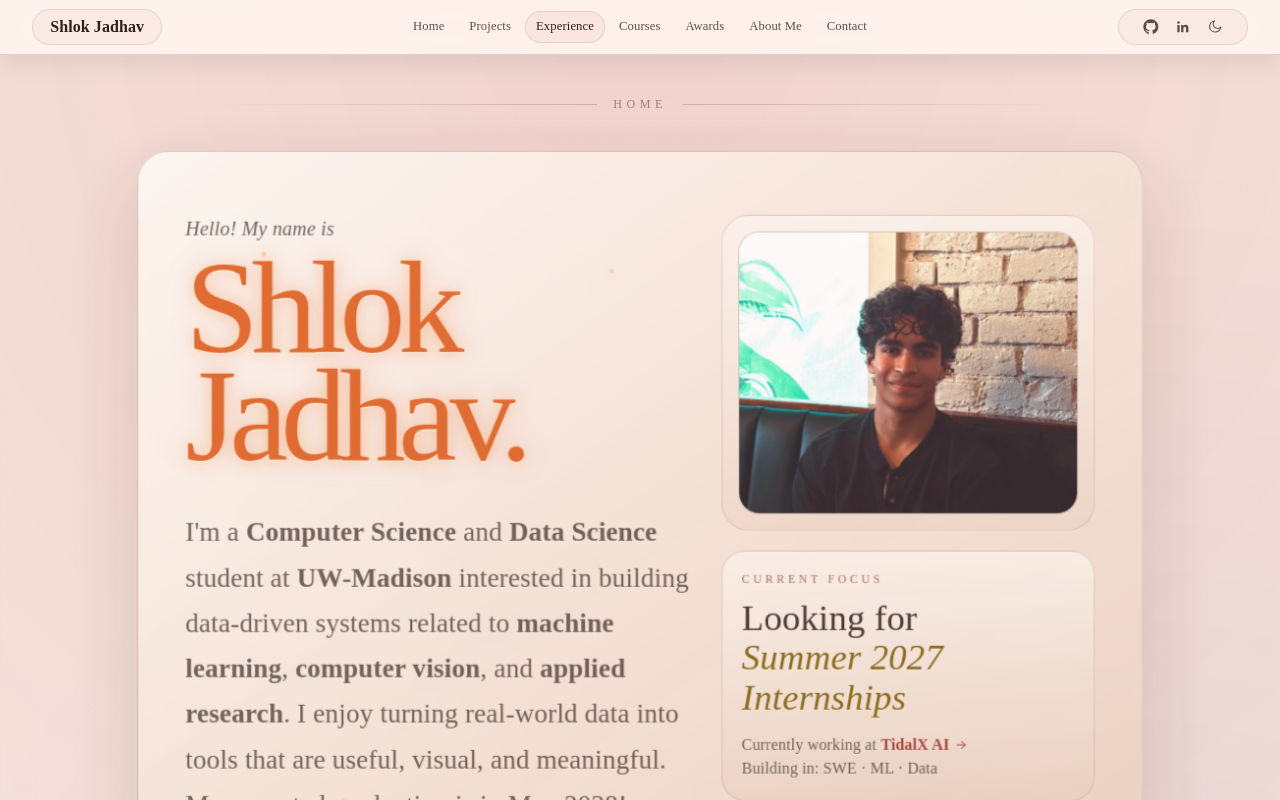
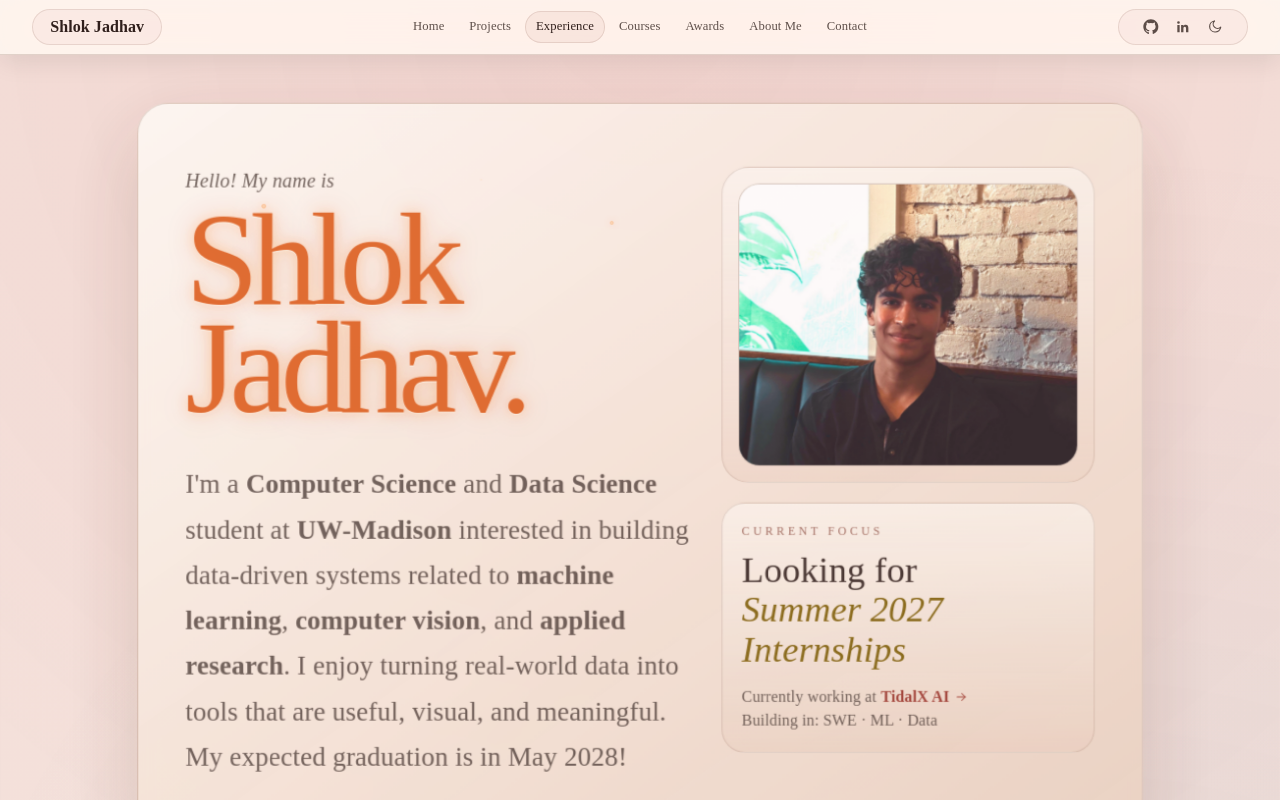
Before and after one commit to shlokrj/shlok.fyi, a Next.js app: page / in a window 1280 px wide. Shown: the top 800 px of the page. Built offline with nearby package versions, Linux system fonts and the light colour scheme.

Commit message:
removed the repeated dividers

```diff
--- a/app/globals.css
+++ b/app/globals.css
@@ -79,8 +79,6 @@
   --nav-item-border: rgba(255, 205, 190, 0.14);
   --nav-utility-background: rgba(255, 205, 190, 0.052);
   --nav-utility-border: rgba(255, 205, 190, 0.13);
-  --divider-line: rgba(255, 188, 160, 0.34);
-  --divider-text: rgba(255, 188, 160, 0.58);
 }
 
 [data-theme="light"] {
@@ -162,8 +160,6 @@
   --nav-item-border: rgba(98, 57, 42, 0.13);
   --nav-utility-background: rgba(149, 41, 30, 0.038);
   --nav-utility-border: rgba(98, 57, 42, 0.13);
-  --divider-line: rgba(118, 48, 35, 0.24);
-  --divider-text: rgba(118, 48, 35, 0.56);
 }
 
 @theme inline {
@@ -209,18 +205,6 @@ a {
 
 .site-glow {
   background: var(--center-glow);
-}
-
-.section-divider {
-  color: var(--divider-text);
-}
-
-.section-divider__line {
-  background: linear-gradient(90deg, transparent, var(--divider-line));
-}
-
-.section-divider__line--right {
-  background: linear-gradient(90deg, var(--divider-line), transparent);
 }
 
 .theme-panel {
--- a/app/page.tsx
+++ b/app/page.tsx
@@ -190,19 +190,6 @@ function clearScrollLens(elements: HTMLElement[]) {
   elements.forEach((el) => el.classList.remove("scroll-lens-active", "scroll-lens-resting"));
 }
 
-function SectionDivider({ label }: Readonly<{ label: string }>) {
-  return (
-    <div
-      aria-hidden="true"
-      className="section-divider mx-auto flex w-full max-w-4xl items-center gap-4 px-4"
-    >
-      <div className="section-divider__line h-px flex-1" />
-      <span className="text-xs uppercase tracking-[0.38em]">{label}</span>
-      <div className="section-divider__line--right h-px flex-1" />
-    </div>
-  );
-}
-
 function ProjectCard({ project }: Readonly<{ project: Project }>) {
   return (
     <Link
@@ -306,8 +293,6 @@ export default function Home() {
       <FloatingNav />
 
       <div className="relative mx-auto flex min-h-screen w-full max-w-5xl flex-col gap-8">
-        <SectionDivider label="Home" />
-
         <section
           id="home"
           className="hero-panel scroll-lens-section w-full rounded-[2rem] border px-8 py-12 backdrop-blur sm:px-12 sm:py-16"
@@ -405,8 +390,6 @@ export default function Home() {
           </div>
         </section>
 
-        <SectionDivider label="Projects" />
-
         <section
           id="projects"
           className="theme-panel scroll-lens-section w-full rounded-[1.75rem] border px-8 py-8 backdrop-blur sm:px-12"
@@ -421,8 +404,6 @@ export default function Home() {
             ))}
           </div>
         </section>
-
-        <SectionDivider label="Experience" />
 
         <section
           id="experience"
@@ -499,8 +480,6 @@ export default function Home() {
 
         </section>
 
-        <SectionDivider label="Courses" />
-
         <section
           id="courses"
           className="theme-panel scroll-lens-section w-full rounded-[1.75rem] border px-8 py-8 backdrop-blur sm:px-12"
@@ -544,8 +523,6 @@ export default function Home() {
             ))}
           </div>
         </section>
-
-        <SectionDivider label="Awards" />
 
         <section
           id="awards"
@@ -655,8 +632,6 @@ export default function Home() {
             ))}
           </div>
         </section>
-
-        <SectionDivider label="About Me" />
 
         <section
           id="about-me"
@@ -781,8 +756,6 @@ export default function Home() {
             </div>
           </div>
         </section>
-
-        <SectionDivider label="Contact" />
 
         <section
           id="contact"
```
